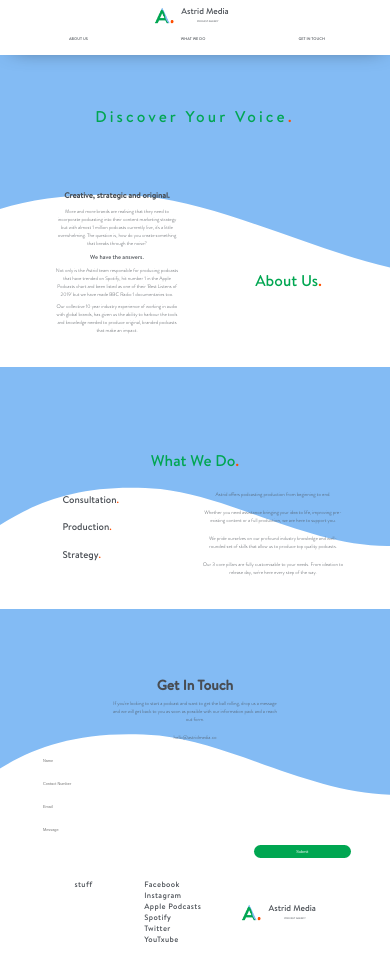
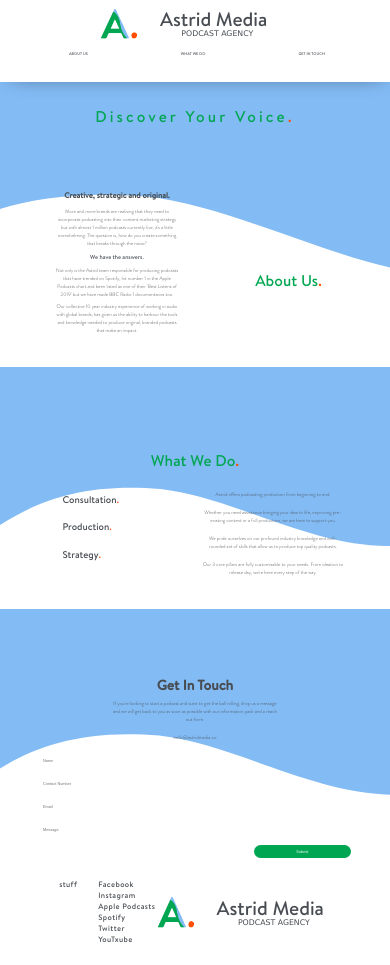
Before and after one commit to alexandertrout/astrid, a React (Create React App) app: page / in a window 390 px wide. Built offline with nearby package versions, Linux system fonts and the light colour scheme; what react-animations would draw is missing.

Commit message:
menu responsive

```diff
--- a/src/App.css
+++ b/src/App.css
@@ -48,6 +48,9 @@ body {
     flex-direction: column;
     align-items: center;
     justify-content: space-between;
+  }
+  li {
+  font-size: 3vw;
   }
 }
 
--- a/src/App.js
+++ b/src/App.js
@@ -1,6 +1,6 @@
 import React from 'react';
 import './App.css';
-import { Router} from "@reach/router";
+// import { Router} from "@reach/router";
 import AstridLogo from './components/AstridLogo';
 import MenuBar from './components/MenuBar';
 import AboutUs from './components/AboutUs';
--- a/src/components/AstridLogo.jsx
+++ b/src/components/AstridLogo.jsx
@@ -11,12 +11,18 @@ const LogoContainer = styled.div`
   margin: 0;
   padding: 0;
   z-index: 999;
+  @media only screen and (max-width: 600px) {
+  width: 50vw;
+  }
 `
 const ImgContainer = styled.img`
   width: 5vw;
   height: auto;
   margin: 0;
   padding: 0;
+  @media only screen and (max-width: 600px) {
+  width: 10vw;
+  }
 `
 const TextContainer = styled.div`
 z-index: 998;
@@ -25,6 +31,10 @@ z-index: 998;
   margin: 0;
   padding: 0vw 1vw;
   position: relative;
+  @media only screen and (max-width: 600px) {
+  width: 50vw;
+  height: 10vw;
+  }
 `
 const MainText = styled.p`
   font-size: 2.2vw;
@@ -33,6 +43,12 @@ const MainText = styled.p`
   position: absolute;
   top: 0.4vw;
   left: 2vw;
+  @media only screen and (max-width: 600px) {
+  font-size: 5vw;
+  position: absolute;
+  bottom: 2vw;
+  left: 5.5vw;
+  }
 `
 const SubText = styled.p`
   font-family: Verdana, sans-serif;
@@ -44,9 +60,10 @@ const SubText = styled.p`
   bottom: 1.6vw;
   left: 5.1vw;
   @media only screen and (max-width: 600px) {
+  font-size: 2vw;
   position: absolute;
-  bottom: 1vw;
-  left: 6vw;
+  bottom: 1.2vw;
+  left: 11vw;
   }
 `
 
--- a/src/components/MenuBar.jsx
+++ b/src/components/MenuBar.jsx
@@ -20,7 +20,7 @@ const MenuBarDiv = styled.div`
   flex-direction: column;
   @media only screen and (max-width: 600px) {
   width: 70vw;
-  height: 7vw;
+  height: 10vw;
   }
 `;
 
```
